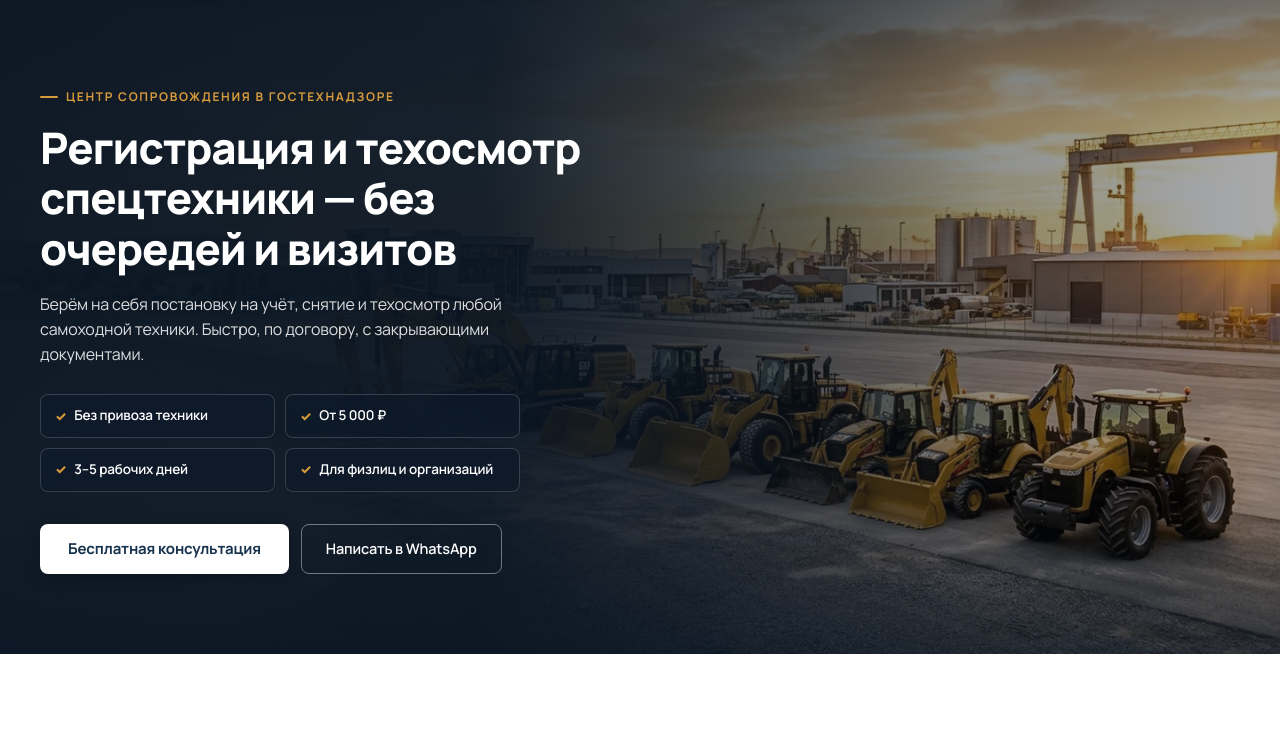
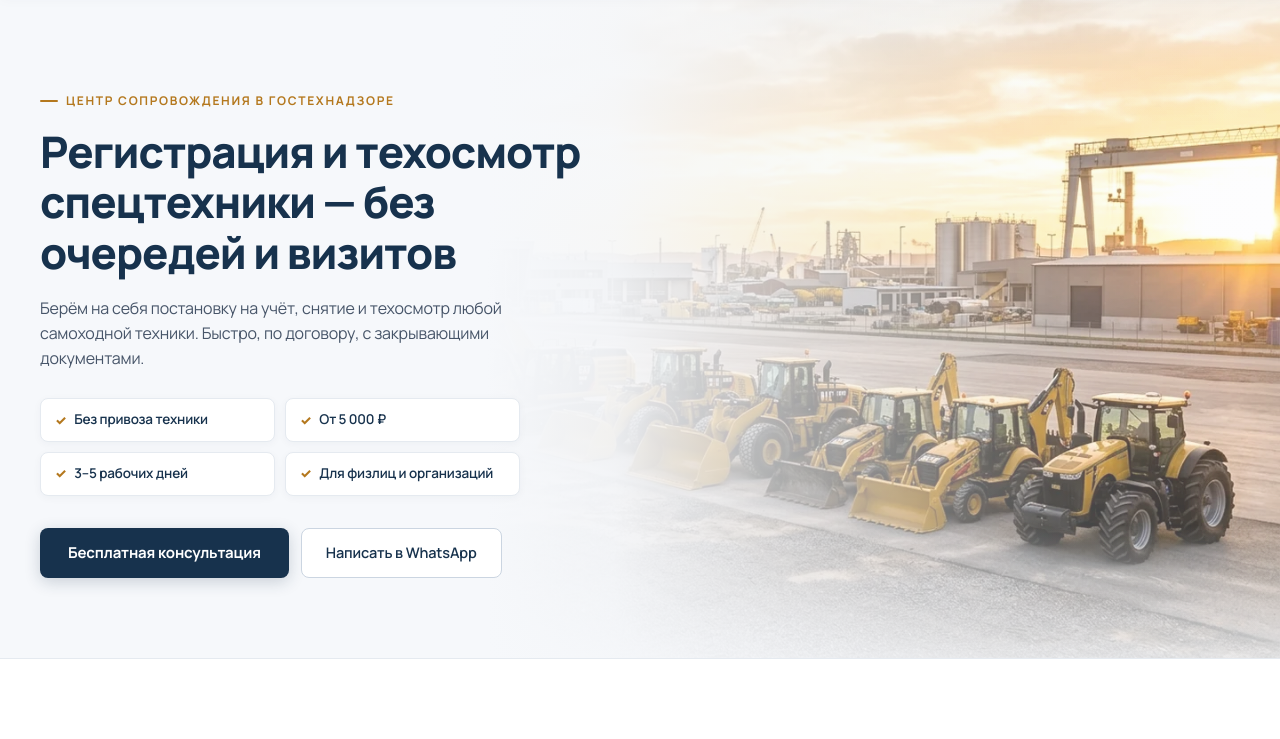
Before and after one commit to kdrkru-del/techucht-site, a website: page index.html in a window 1280 px wide. Shown: the part 86-825 px from the top of the page. Drawn offline with Linux system fonts and the light colour scheme.

Commit message:
feat: switch hero to light corporate theme with dark text, enlarge logo by 20%

```diff
--- a/style.css
+++ b/style.css
@@ -240,7 +240,7 @@ p {
   position: sticky;
   z-index: 100;
   top: 0;
-  height: 78px;
+  height: 82px;
   background: #FFFFFF;
   border-bottom: 1px solid var(--line);
   box-shadow: 0 2px 14px rgba(23, 50, 77, 0.04);
@@ -262,7 +262,7 @@ p {
 
 .logo__img {
   width: auto;
-  height: 48px;
+  height: 58px;
   object-fit: contain;
 }
 
@@ -579,15 +579,15 @@ p {
 }
 
 /* ==================================================
-   HERO (Dark Cinematic Full-Screen — Left-Anchored)
+   HERO (Light Corporate B2B — Clean Left, Panorama Right)
    ================================================== */
 .hero {
   position: relative;
   isolation: isolate;
   overflow: hidden;
   padding: 88px 0 80px;
-  background: #0A1624;
-  border-bottom: none;
+  background: #F6F8FB;
+  border-bottom: 1px solid var(--line);
   min-height: 520px;
   display: flex;
   align-items: center;
@@ -605,24 +605,25 @@ p {
   height: 100%;
   object-fit: cover;
   object-position: right 60%;
-  opacity: 1;
-  filter: saturate(0.90) contrast(1.02) brightness(0.70);
+  opacity: 0.82;
+  filter: saturate(0.95) contrast(1.0) brightness(1.02);
 }
 
 .hero__shade {
   z-index: -1;
   background:
     linear-gradient(90deg,
-      rgba(10, 22, 36, 0.96) 0%,
-      rgba(10, 22, 36, 0.92) 38%,
-      rgba(10, 22, 36, 0.70) 54%,
-      rgba(10, 22, 36, 0.20) 78%,
-      rgba(10, 22, 36, 0.05) 100%),
+      #F6F8FB 0%,
+      #F6F8FB 38%,
+      rgba(246, 248, 251, 0.94) 48%,
+      rgba(246, 248, 251, 0.60) 62%,
+      rgba(246, 248, 251, 0.15) 82%,
+      rgba(246, 248, 251, 0.0) 100%),
     linear-gradient(180deg,
-      rgba(10, 22, 36, 0.35) 0%,
+      rgba(246, 248, 251, 0.50) 0%,
       transparent 20%,
       transparent 80%,
-      rgba(10, 22, 36, 0.60) 100%);
+      rgba(246, 248, 251, 0.80) 100%);
 }
 
 .hero > .container {
@@ -646,7 +647,7 @@ p {
   font-weight: 700;
   letter-spacing: 0.14em;
   text-transform: uppercase;
-  color: var(--accent);
+  color: #B4781E;
 }
 
 .hero__eyebrow::before {
@@ -654,7 +655,7 @@ p {
   display: inline-block;
   width: 18px;
   height: 2px;
-  background: var(--accent);
+  background: #B4781E;
   border-radius: 1px;
 }
 
@@ -662,7 +663,7 @@ p {
   font-size: clamp(28px, 3.4vw, 44px);
   font-weight: 800;
   line-height: 1.16;
-  color: #FFFFFF;
+  color: var(--navy);
   margin-bottom: 18px;
   letter-spacing: -0.025em;
   text-align: left;
@@ -671,7 +672,7 @@ p {
 .hero__subtitle {
   max-width: 500px;
   margin-bottom: 28px;
-  color: rgba(255, 255, 255, 0.85);
+  color: #475569;
   font-size: 16px;
   line-height: 1.55;
   text-align: left;
@@ -693,13 +694,13 @@ p {
   align-items: center;
   gap: 8px;
   padding: 10px 14px;
-  background: rgba(13, 27, 42, 0.70);
-  border: 1px solid rgba(255, 255, 255, 0.16);
+  background: #FFFFFF;
+  border: 1px solid var(--line);
   border-radius: var(--radius-sm);
   font-size: 13.5px;
   font-weight: 600;
-  color: #FFFFFF;
-  backdrop-filter: blur(8px);
+  color: var(--navy);
+  box-shadow: 0 2px 8px rgba(23, 50, 77, 0.04);
 }
 
 .hero__badges li::before {
@@ -707,7 +708,7 @@ p {
   display: inline-flex;
   align-items: center;
   justify-content: center;
-  color: var(--accent);
+  color: #B4781E;
   font-weight: 800;
   font-size: 13px;
   flex-shrink: 0;
@@ -727,8 +728,8 @@ p {
   justify-content: center;
   height: 50px;
   padding: 0 28px;
-  background: #FFFFFF;
-  color: var(--navy);
+  background: var(--navy);
+  color: #FFFFFF;
   font-size: 15px;
   font-weight: 700;
   border-radius: var(--radius-sm);
@@ -736,13 +737,13 @@ p {
   cursor: pointer;
   text-decoration: none;
   transition: all 0.18s ease;
-  box-shadow: 0 4px 16px rgba(0,0,0,0.25);
+  box-shadow: 0 4px 16px rgba(23, 50, 77, 0.20);
 }
 
 .btn--hero-primary:hover {
-  background: #F1F5F9;
+  background: var(--navy-hover);
   transform: translateY(-1px);
-  box-shadow: 0 6px 22px rgba(0,0,0,0.35);
+  box-shadow: 0 6px 20px rgba(23, 50, 77, 0.28);
 }
 
 .btn--hero-outline {
@@ -751,20 +752,20 @@ p {
   justify-content: center;
   height: 50px;
   padding: 0 24px;
-  background: transparent;
-  color: #FFFFFF;
+  background: #FFFFFF;
+  color: var(--navy);
   font-size: 14.5px;
   font-weight: 600;
   border-radius: var(--radius-sm);
-  border: 1.5px solid rgba(255,255,255,0.40);
+  border: 1px solid var(--line-strong);
   cursor: pointer;
   text-decoration: none;
   transition: all 0.18s ease;
 }
 
 .btn--hero-outline:hover {
-  background: rgba(255,255,255,0.12);
-  border-color: rgba(255,255,255,0.80);
+  background: #F8FAFC;
+  border-color: #94A3B8;
 }
 
 
@@ -2398,14 +2399,14 @@ p {
   }
   .hero__media img {
     object-position: center 60%;
+    opacity: 0.25;
   }
   .hero__shade {
     background:
       linear-gradient(180deg,
-        rgba(10, 22, 36, 0.94) 0%,
-        rgba(10, 22, 36, 0.85) 50%,
-        rgba(10, 22, 36, 0.70) 80%,
-        rgba(10, 22, 36, 0.95) 100%);
+        rgba(246, 248, 251, 0.96) 0%,
+        rgba(246, 248, 251, 0.90) 50%,
+        rgba(246, 248, 251, 0.97) 100%);
   }
   .hero__content {
     max-width: 100%;
```
